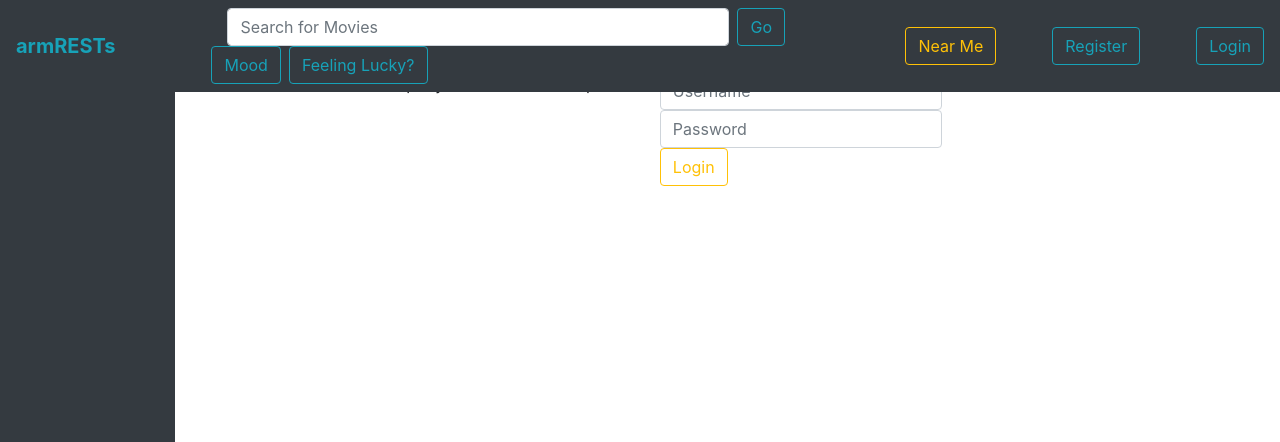
After one commit to rhansolo/armRESTs, a Flask app: page /login in a window 1280 px wide. The commit adds this page. Shown: the top 442 px of the page. Run offline with Flask 2, Linux system fonts and the light colour scheme; parts of the project's set-up code (start-up, migrations or seed data) failed here and were passed over; some libraries are stand-ins or nearby versions.

Commit message:
login moved and trailer fix

```diff
--- a/app.py
+++ b/app.py
@@ -42,6 +42,12 @@
     if user in session:
         return redirect(url_for('index'))
     return render_template('register.html', sidebar=genres)
+
+@app.route('/login')
+def login():
+    if user in session:
+        return redirect(url_for('index'))
+    return render_template('login.html', sidebar=genres)
 
 @app.route('/authenticate', methods=['POST'])
 def authenticate():
--- /dev/null
+++ b/templates/login.html
@@ -0,0 +1,17 @@
+<!-- armRESTs - Robin Han, Aleksandra Koroza, Johnny Wong -->
+<!-- General Search results page generating movie reccomendations -->
+{% extends "templateLog.html" %}
+{% block title %} armRESTs {% endblock %}
+{% block content %}
+<div class = "container">
+  <div class="row justify-content-center pb-3">
+    <p> Please input your username and password </p>
+    <form action="/authenticate" method="POST">
+       <input class="form-control  mr-sm-2" type="text" name="username" placeholder = "Username" required>
+       <input class="form-control  mr-sm-2" type="password" name="password" placeholder = "Password" required>
+       <input class="btn btn-outline-warning " type="submit" name="submit" value = "Login">
+       <input type="hidden" name="address" value="{{request.full_path}}">
+     </form>
+   </div>
+ </div>
+{% endblock %}
--- a/templates/movie.html
+++ b/templates/movie.html
@@ -16,7 +16,9 @@
         <img src = {{link}} height="400" width="260">
         </div>
     {% endif %}
-    <iframe class="embed-responsive-item ml-2" width=580px src="{{trailer}}" allowfullscreen></iframe>
+    {% if trailer != "https://www.youtube.com/embed/drnBMAEA3AM" %}
+      <iframe class="embed-responsive-item ml-2" width=580px src="{{trailer}}" allowfullscreen></iframe>
+    {% endif %}
   </div>
   <div class="row justify-content-center">
     <div class="col-md-10">
--- a/templates/templateLog.html
+++ b/templates/templateLog.html
@@ -5,11 +5,10 @@
 <div class="navbar-collapse collapse " id="navbarSupportedContent">
 {% if not logged_in %}
     <form id="navbarSupportedContent" class="form-inline ml-5 my-2 my-lg-0" action="/authenticate" method="POST">
-           <input class="form-control  ml-5 mr-sm-2" type="text" name="username" placeholder = "Username" required>
-           <input class="form-control  mr-sm-2" type="password" name="password" placeholder = "Password" required>
-           <input class="btn btn-outline-warning " type="submit" name="submit" value = "Login">
-           <input type="hidden" name="address" value="{{request.full_path}}">
            <a class="btn btn-outline-info ml-2" href="/register">Register</a>
+    </form>
+    <form id="navbarSupportedContent" class="form-inline ml-5 my-2 my-lg-0" action="/login" method="POST">
+           <a class="btn btn-outline-info ml-2" href="/login">Login</a>
     </form>
 {% endif %}
 {% if logged_in %}
--- a/utils/api.py
+++ b/utils/api.py
@@ -97,9 +97,15 @@
     movURL = "https://api.themoviedb.org/3/movie/"
     movRest ="/videos?api_key={0}&language=en-US".format(movieDB_key)
     genInfo = fetchInfo(movURL + str(id) + movRest)
-    key = genInfo['results'][0]['key']
-    link =  "https://www.youtube.com/embed/" + str(key)
-    return link
+    try:
+        key = genInfo['results'][0]['key']
+        link =  "https://www.youtube.com/embed/" + str(key)
+        return link
+    except:
+        #very edge case in case page does load, sound of music link
+        link= "https://www.youtube.com/embed/drnBMAEA3AM"
+        return link
+
 def getReviews(id):
     movURL =  "https://api.themoviedb.org/3/movie/"
     movRest = "/reviews?api_key={0}&language=en-US&page=1".format(movieDB_key)
```
Also changed, not shown: data/armRESTs.db.
